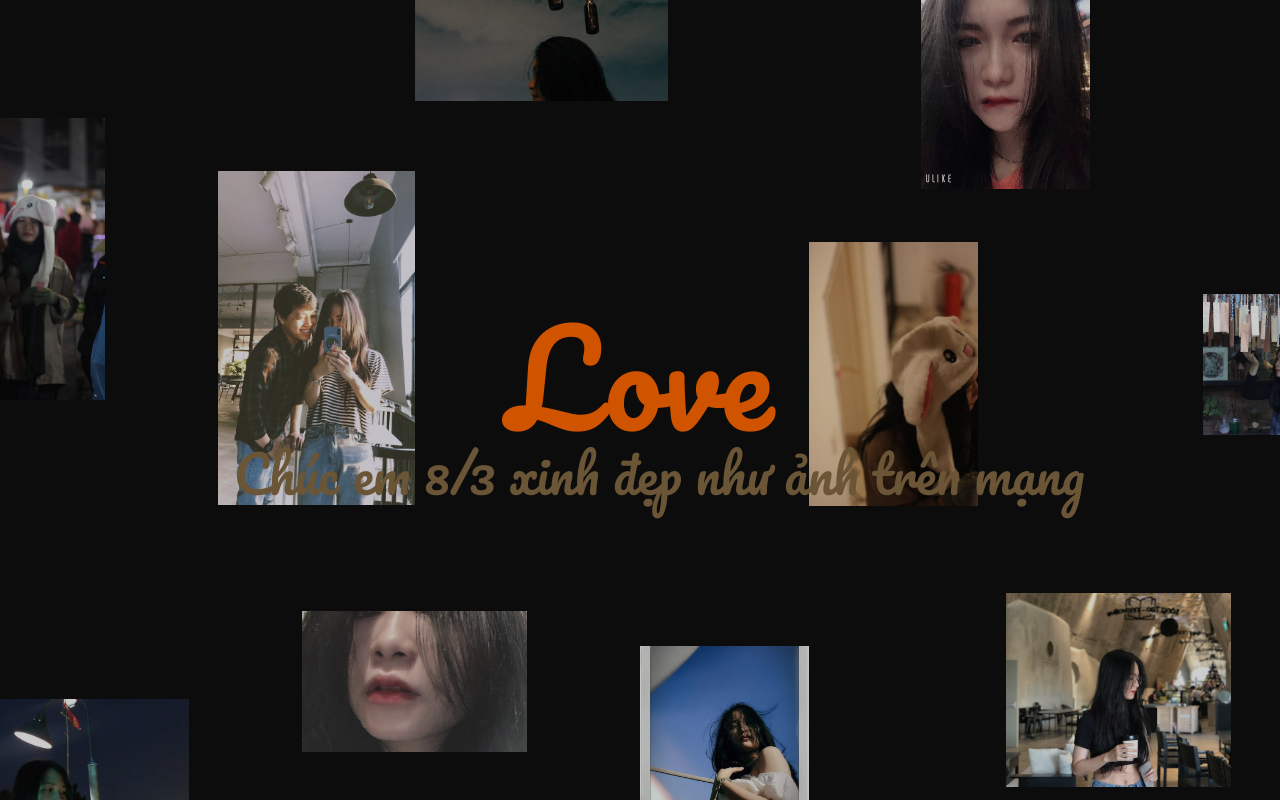
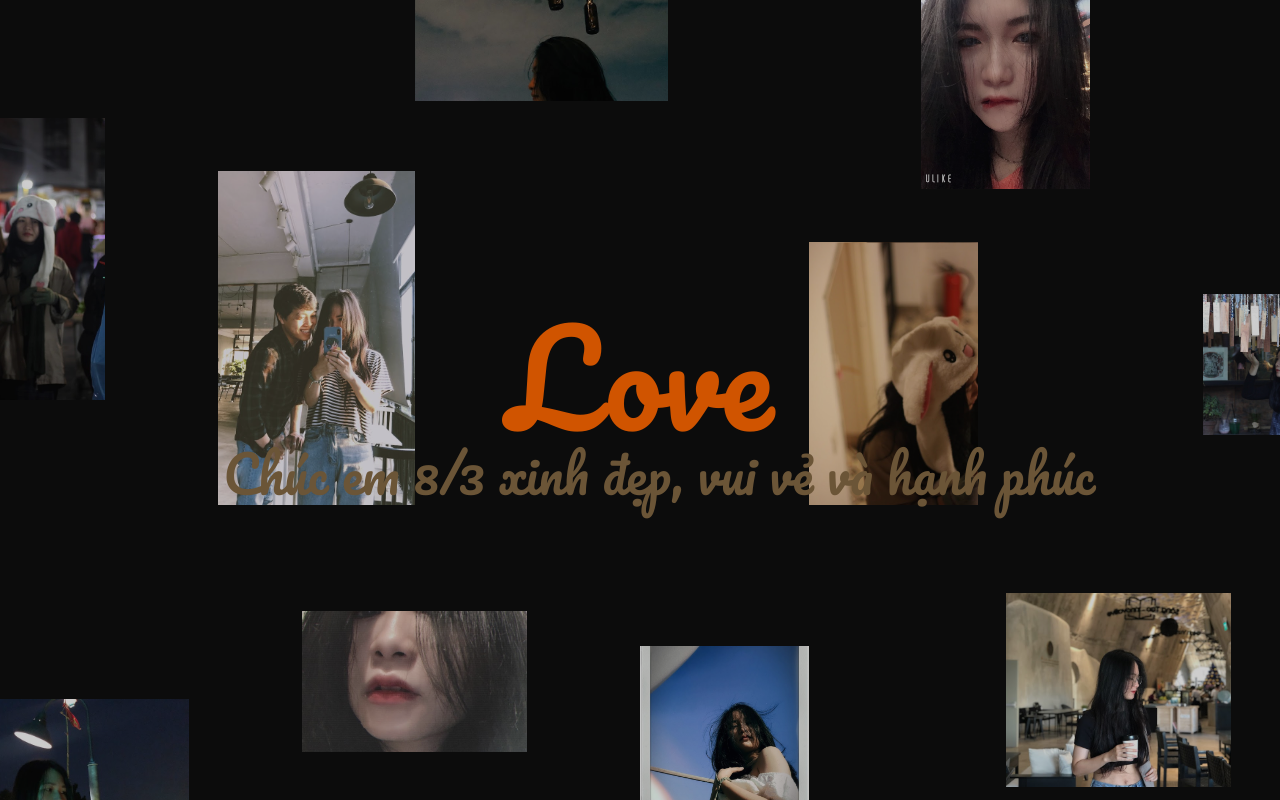
Before and after one commit to hoangquandev/kiimy, a plain HTML site: page index.html in a window 1280 px wide. Drawn offline with Linux system fonts and the light colour scheme; a web font is replaced by a local one.

Commit message:
first commit

```diff
--- a/index.html
+++ b/index.html
@@ -39,7 +39,7 @@ supportsCssVars() || alert("Please view this demo in a modern browser that suppo
 					<span>Love</span>
 				</h2>
 				<h2 class="content__title no-select">
-					<span class="content__title-sub">Chúc em 8/3 xinh đẹp như ảnh trên mạng</span>
+					<span class="content__title-sub">Chúc em 8/3 xinh đẹp, vui vẻ và hạnh phúc</span>
 				</h2>
 			</div>
 		</main>
```
